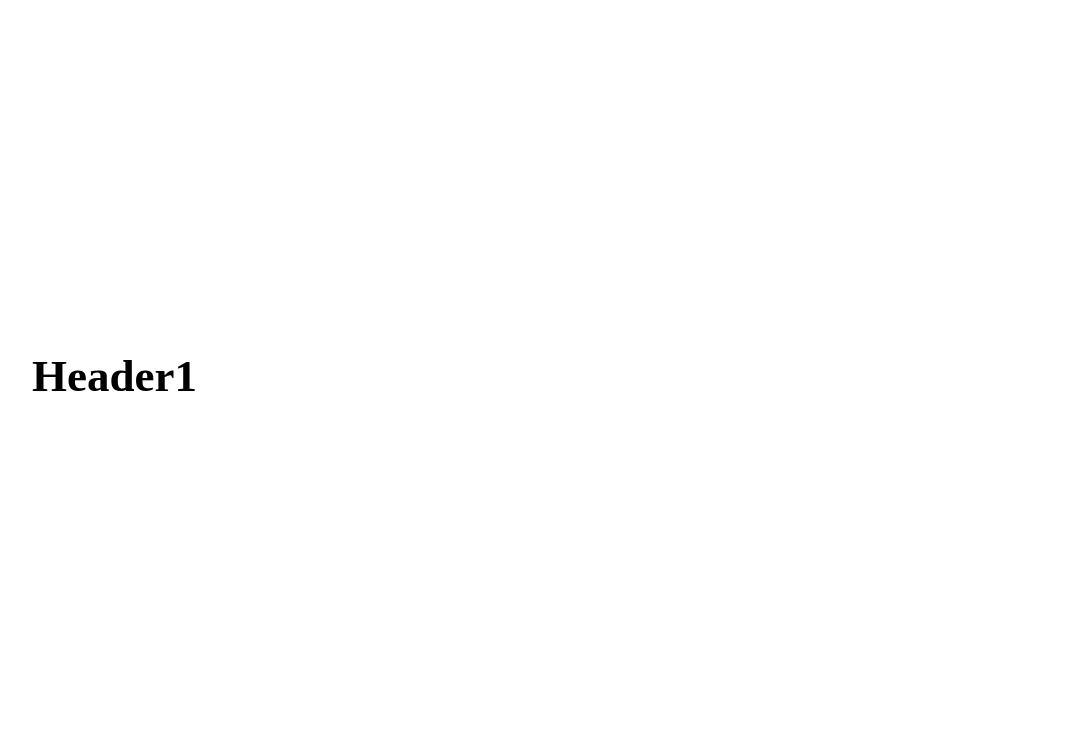
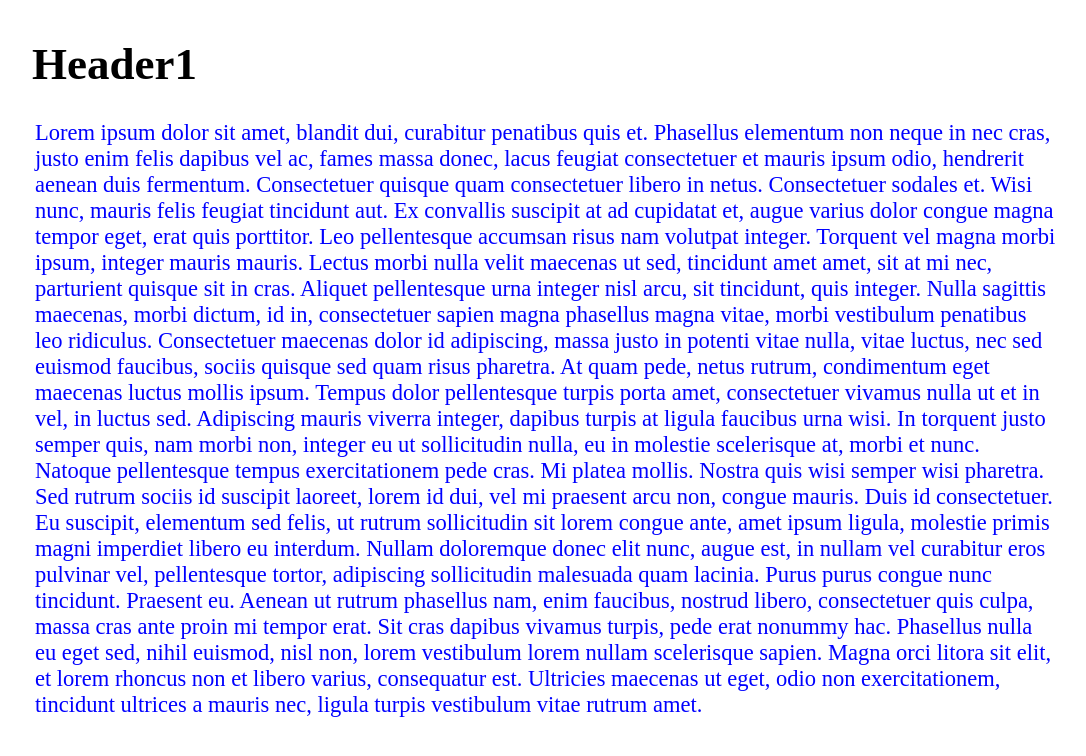
Before and after one commit to ozapp/remsponsive, a website: page index.html in a window 1280 px wide. Shown: the whole page, without its empty margins (93-1179 px from the left). Drawn offline with Linux system fonts and the light colour scheme.

Commit message:
add paragraph sample

```diff
--- a/bower.json
+++ b/bower.json
@@ -13,7 +13,7 @@
       "url": "git://github.com/ozapp/remsponsive.git"
   },
   "keywords": [
-    "response",
+    "responsive",
     "design",
     "css",
     "rem"
--- a/index.html
+++ b/index.html
@@ -1,4 +1,4 @@
-<html>
+<html style="font-size:1px;">
 
 <head>
     <title>Remsponsive Sample</title>
@@ -8,6 +8,11 @@
 
 <body>
     <h1>Header1</h1>
+    <div>Lorem ipsum dolor sit amet, blandit dui, curabitur penatibus quis et. Phasellus elementum non neque in nec cras, justo enim felis dapibus vel ac, fames massa donec, lacus feugiat consectetuer et mauris ipsum odio, hendrerit aenean duis fermentum. Consectetuer quisque quam consectetuer libero in netus. Consectetuer sodales et. Wisi nunc, mauris felis feugiat tincidunt aut. Ex convallis suscipit at ad cupidatat et, augue varius dolor congue magna tempor eget, erat quis porttitor. Leo pellentesque accumsan risus nam volutpat integer. Torquent vel magna morbi ipsum, integer mauris mauris. Lectus morbi nulla velit maecenas ut sed, tincidunt amet amet, sit at mi nec, parturient quisque sit in cras. Aliquet pellentesque urna integer nisl arcu, sit tincidunt, quis integer.
+Nulla sagittis maecenas, morbi dictum, id in, consectetuer sapien magna phasellus magna vitae, morbi vestibulum penatibus leo ridiculus. Consectetuer maecenas dolor id adipiscing, massa justo in potenti vitae nulla, vitae luctus, nec sed euismod faucibus, sociis quisque sed quam risus pharetra. At quam pede, netus rutrum, condimentum eget maecenas luctus mollis ipsum. Tempus dolor pellentesque turpis porta amet, consectetuer vivamus nulla ut et in vel, in luctus sed. Adipiscing mauris viverra integer, dapibus turpis at ligula faucibus urna wisi. In torquent justo semper quis, nam morbi non, integer eu ut sollicitudin nulla, eu in molestie scelerisque at, morbi et nunc. Natoque pellentesque tempus exercitationem pede cras. Mi platea mollis.
+Nostra quis wisi semper wisi pharetra. Sed rutrum sociis id suscipit laoreet, lorem id dui, vel mi praesent arcu non, congue mauris. Duis id consectetuer. Eu suscipit, elementum sed felis, ut rutrum sollicitudin sit lorem congue ante, amet ipsum ligula, molestie primis magni imperdiet libero eu interdum. Nullam doloremque donec elit nunc, augue est, in nullam vel curabitur eros pulvinar vel, pellentesque tortor, adipiscing sollicitudin malesuada quam lacinia. Purus purus congue nunc tincidunt. Praesent eu.
+Aenean ut rutrum phasellus nam, enim faucibus, nostrud libero, consectetuer quis culpa, massa cras ante proin mi tempor erat. Sit cras dapibus vivamus turpis, pede erat nonummy hac. Phasellus nulla eu eget sed, nihil euismod, nisl non, lorem vestibulum lorem nullam scelerisque sapien. Magna orci litora sit elit, et lorem rhoncus non et libero varius, consequatur est. Ultricies maecenas ut eget, odio non exercitationem, tincidunt ultrices a mauris nec, ligula turpis vestibulum vitae rutrum amet.
+</div>
 </body>
 
 </html>
--- a/style.css
+++ b/style.css
@@ -1,6 +1,16 @@
 h1 {
-    font-size: 36rem;
     position: absolute;
     left: 100rem;
-    top: 40%;
+    top: 1%;
+    font-size: 36rem;
 }
+
+div{
+    position: absolute;
+    width: 80%;
+    height: 400rem;
+    color: blue;
+    font-size: 18rem;
+    left: 10%;
+    top: 15%;
+}
```
